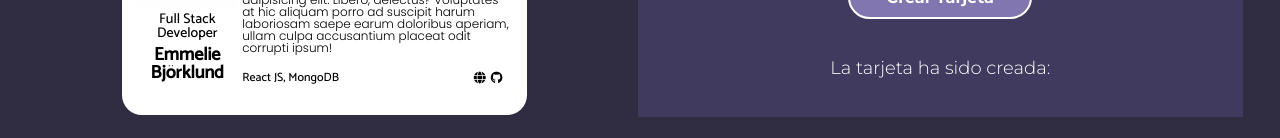
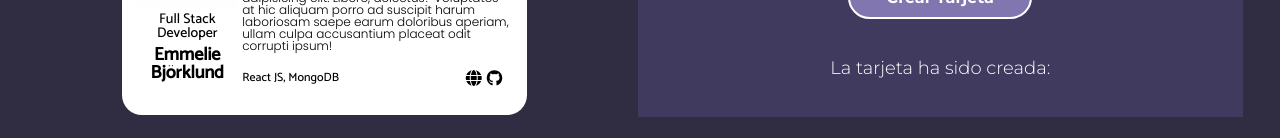
Before and after one commit to Adalab/project-promo-t-module-3-team-4, a React (Create React App) app: page / in a window 1280 px wide. Shown: the part 925-1063 px from the top of the page. Built offline with nearby package versions, Linux system fonts and the light colour scheme.

Commit message:
fix button width

```diff
--- a/src/styles/layout/_form.scss
+++ b/src/styles/layout/_form.scss
@@ -97,7 +97,7 @@
     display: flex;
     justify-content: center;
     gap: 25px;
-    width: inherit;
+    width: initial;
 
     &--item {
       color: $white;
--- a/src/styles/layout/_media.scss
+++ b/src/styles/layout/_media.scss
@@ -192,7 +192,7 @@
     &__technologies {
       font-size: 1.2rem;
       &--icons {
-        font-size: 1.2rem;
+        font-size: 1.6rem;
       }
     }
   }
--- a/src/styles/layout/_preview.scss
+++ b/src/styles/layout/_preview.scss
@@ -103,6 +103,7 @@
   &__technologies {
     display: flex;
     justify-content: space-between;
+    align-items: center;
     font-family: $font-C;
     font-size: 1rem;
     &--icons {
```
